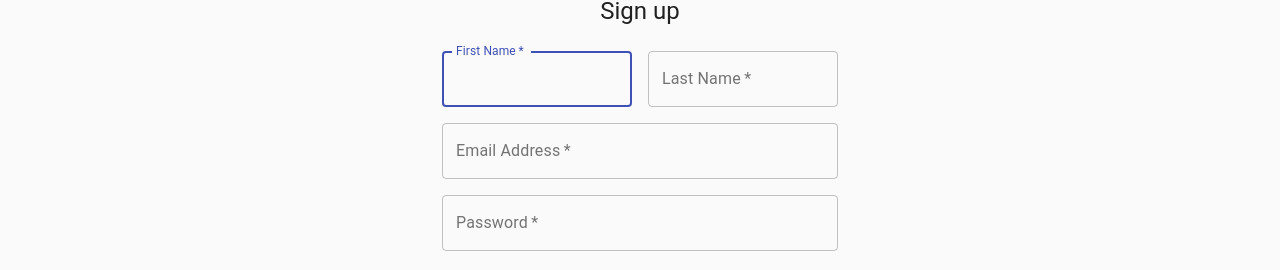
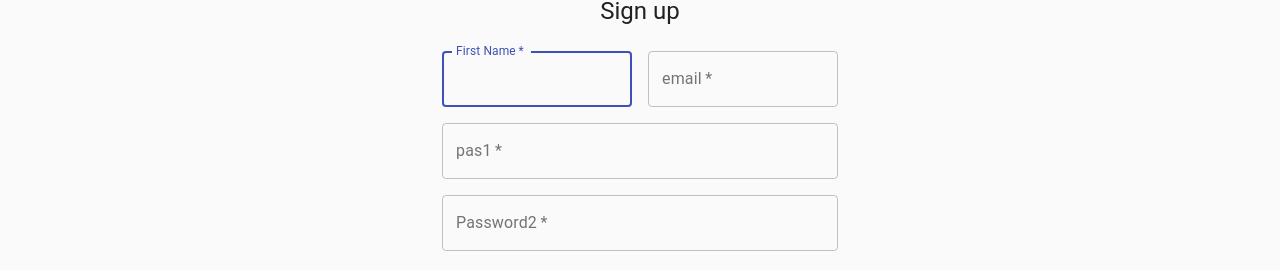
Before and after one commit to sahinmurat/blog_react, a React (Create React App) app in the folder blog/: page /signup in a window 1280 px wide. Shown: the part 189-459 px from the top of the page. Built offline with nearby package versions, Linux system fonts and the light colour scheme.

Commit message:
register is done

```diff
--- a/blog/package.json
+++ b/blog/package.json
@@ -10,10 +10,12 @@
     "@testing-library/user-event": "^12.1.10",
     "axios": "^0.21.1",
     "formik": "^2.2.6",
+    "markdown-to-jsx": "^7.1.1",
     "react": "^17.0.1",
     "react-dom": "^17.0.1",
     "react-router-dom": "^5.2.0",
     "react-scripts": "4.0.1",
+    "typescript": "^4.1.3",
     "web-vitals": "^0.2.4"
   },
   "scripts": {
--- a/blog/src/Router/Router.js
+++ b/blog/src/Router/Router.js
@@ -6,6 +6,8 @@ import Footer from '../components/Footer'
 import Signin from "../pages/Signin";
 import Profile from "../pages/Profile";
 import Main from "../pages/Main";
+// import Blog from "../main/Blog";
+// import Culture from "../pages/Culture";
 
 function AppRouter() {
     return (
@@ -15,7 +17,9 @@ function AppRouter() {
                 <Route exact path='/signup' component={Signup} />
                 <Route exact path='/signin' component={Signin} />
                 <Route exact path='/profile' component={Profile} />
-                <Route exact path='/' component={Main} />
+                {/* <Route exact path='/blog' component={Blog} /> */}
+                {/* <Route exact path='/culture' component={Culture} /> */}
+
             </Switch>
             <Footer />
         </Router>
--- /dev/null
+++ b/blog/src/pages/Culture.js
@@ -0,0 +1,30 @@
+import React,{useEffect, useState} from 'react'
+import axios from 'axios'
+
+function Main() {
+    const [res, setRes] = useState('')
+    console.log(res)
+    useEffect( async () => {
+
+            const response = await axios.get('https://sahinblog.herokuapp.com/list')
+            .then(
+               (res)=>  setRes(res.data.results)
+            )
+            .catch(
+                (err)=> console.error(err)
+            )
+    }, [])
+
+    return (
+
+        <div>
+            {res ? <p>aa</p> : <p>bbb </p>}
+            {res ? res.map((neu) =>(
+                neu.category == 'Sport' ?  <img src = {neu.image} alt= 'photo' /> : <p> degil </p>
+            )) : <p>Loading...</p>}
+
+        </div>
+    )
+}
+
+export default Main
--- a/blog/src/pages/Profile.js
+++ b/blog/src/pages/Profile.js
@@ -1,11 +1,124 @@
-import React from 'react'
+// import * as React from 'react';
+// import { makeStyles } from '@material-ui/core/styles';
+// import CssBaseline from '@material-ui/core/CssBaseline';
+// import Grid from '@material-ui/core/Grid';
+// import Container from '@material-ui/core/Container';
+// import GitHubIcon from '@material-ui/icons/GitHub';
+// import FacebookIcon from '@material-ui/icons/Facebook';
+// import TwitterIcon from '@material-ui/icons/Twitter';
+// import Header from './Header';
+// import MainFeaturedPost from './MainFeaturedPost';
+// import FeaturedPost from './FeaturedPost';
+// import Main from './Main';
+// import Sidebar from './Sidebar';
+// import Footer from './Footer';
+// import post1 from './blog-post.1.md';
+// import post2 from './blog-post.2.md';
+// import post3 from './blog-post.3.md';
 
-function Profile() {
-    return (
-        <div>
-            Profile
-        </div>
-    )
-}
+// const useStyles = makeStyles((theme) => ({
+//   mainGrid: {
+//     marginTop: theme.spacing(3),
+//   },
+// }));
 
-export default Profile
+// const sections = [
+//   { title: 'Technology', url: '#' },
+//   { title: 'Design', url: '#' },
+//   { title: 'Culture', url: '#' },
+//   { title: 'Business', url: '#' },
+//   { title: 'Politics', url: '#' },
+//   { title: 'Opinion', url: '#' },
+//   { title: 'Science', url: '#' },
+//   { title: 'Health', url: '#' },
+//   { title: 'Style', url: '#' },
+//   { title: 'Travel', url: '#' },
+// ];
+
+// const mainFeaturedPost = {
+//   title: 'Title of a longer featured blog post',
+//   description:
+//     "Multiple lines of text that form the lede, informing new readers quickly and efficiently about what's most interesting in this post's contents.",
+//   image: 'https://source.unsplash.com/random',
+//   imageText: 'main image description',
+//   linkText: 'Continue reading…',
+// };
+
+// const featuredPosts = [
+//   {
+//     title: 'Featured post',
+//     date: 'Nov 12',
+//     description:
+//       'This is a wider card with supporting text below as a natural lead-in to additional content.',
+//     image: 'https://source.unsplash.com/random',
+//     imageText: 'Image Text',
+//   },
+//   {
+//     title: 'Post title',
+//     date: 'Nov 11',
+//     description:
+//       'This is a wider card with supporting text below as a natural lead-in to additional content.',
+//     image: 'https://source.unsplash.com/random',
+//     imageText: 'Image Text',
+//   },
+// ];
+
+// const posts = [post1, post2, post3];
+
+// const sidebar = {
+//   title: 'About',
+//   description:
+//     'Etiam porta sem malesuada magna mollis euismod. Cras mattis consectetur purus sit amet fermentum. Aenean lacinia bibendum nulla sed consectetur.',
+//   archives: [
+//     { title: 'March 2020', url: '#' },
+//     { title: 'February 2020', url: '#' },
+//     { title: 'January 2020', url: '#' },
+//     { title: 'November 1999', url: '#' },
+//     { title: 'October 1999', url: '#' },
+//     { title: 'September 1999', url: '#' },
+//     { title: 'August 1999', url: '#' },
+//     { title: 'July 1999', url: '#' },
+//     { title: 'June 1999', url: '#' },
+//     { title: 'May 1999', url: '#' },
+//     { title: 'April 1999', url: '#' },
+//   ],
+//   social: [
+//     { name: 'GitHub', icon: GitHubIcon },
+//     { name: 'Twitter', icon: TwitterIcon },
+//     { name: 'Facebook', icon: FacebookIcon },
+//   ],
+// };
+
+// export default function Profile() {
+//   const classes = useStyles();
+
+//   return (
+//     <React.Fragment>
+//       <CssBaseline />
+//       <Container maxWidth="lg">
+//         <Header title="Blog" sections={sections} />
+//         <main>
+//           <MainFeaturedPost post={mainFeaturedPost} />
+//           <Grid container spacing={4}>
+//             {featuredPosts.map((post) => (
+//               <FeaturedPost key={post.title} post={post} />
+//             ))}
+//           </Grid>
+//           <Grid container spacing={5} className={classes.mainGrid}>
+//             <Main title="From the firehose" posts={posts} />
+//             <Sidebar
+//               title={sidebar.title}
+//               description={sidebar.description}
+//               archives={sidebar.archives}
+//               social={sidebar.social}
+//             />
+//           </Grid>
+//         </main>
+//       </Container>
+//       <Footer
+//         title="Footer"
+//         description="Something here to give the footer a purpose!"
+//       />
+//     </React.Fragment>
+//   );
+// }
--- a/blog/src/pages/Signup.js
+++ b/blog/src/pages/Signup.js
@@ -77,7 +77,7 @@
 // export default Signup
 
 
-import React from 'react';
+import React,  {useState} from 'react';
 import Avatar from '@material-ui/core/Avatar';
 import Button from '@material-ui/core/Button';
 import CssBaseline from '@material-ui/core/CssBaseline';
@@ -91,6 +91,7 @@ import LockOutlinedIcon from '@material-ui/icons/LockOutlined';
 import Typography from '@material-ui/core/Typography';
 import { makeStyles } from '@material-ui/core/styles';
 import Container from '@material-ui/core/Container';
+import axios from 'axios';
 
 function Copyright() {
   return (
@@ -127,6 +128,17 @@ const useStyles = makeStyles((theme) => ({
 
 export default function Signup() {
   const classes = useStyles();
+  const [username, setUsername] = useState('')
+  const [email, setEmail] = useState('')
+  const [password, setPassword] = useState('')
+  const [password2, setPassword2] = useState('')
+
+  const handleSubmit = () => {
+    axios.post('https://sahinblog.herokuapp.com/user/register', {
+      username:username , email:email, password:password, password2:password2
+    }).then((a)=> console.log(a))
+    .catch((a)=> console.log(a))
+  }
 
   return (
     <Container component="main" maxWidth="xs">
@@ -138,12 +150,13 @@ export default function Signup() {
         <Typography component="h1" variant="h5">
           Sign up
         </Typography>
-        <form className={classes.form} noValidate>
+        <form className={classes.form} noValidate  >
           <Grid container spacing={2}>
             <Grid item xs={12} sm={6}>
               <TextField
+              onChange = {(e)=> setUsername(e.target.value)}
                 autoComplete="fname"
-                name="firstName"
+                name="username"
                 variant="outlined"
                 required
                 fullWidth
@@ -154,33 +167,37 @@ export default function Signup() {
             </Grid>
             <Grid item xs={12} sm={6}>
               <TextField
+               onChange = {(e)=> setEmail(e.target.value)}
                 variant="outlined"
                 required
                 fullWidth
-                id="lastName"
-                label="Last Name"
+                id="email"
+                label=" email"
                 name="lastName"
                 autoComplete="lname"
               />
             </Grid>
             <Grid item xs={12}>
               <TextField
+               onChange = {(e)=> setPassword(e.target.value)}
                 variant="outlined"
                 required
                 fullWidth
-                id="email"
-                label="Email Address"
+                id="password1"
+                label="pas1"
                 name="email"
+                type="password"
                 autoComplete="email"
               />
             </Grid>
             <Grid item xs={12}>
               <TextField
+                 onChange = {(e)=> setPassword2(e.target.value)}
                 variant="outlined"
                 required
                 fullWidth
-                name="password"
-                label="Password"
+                name="password2"
+                label="Password2"
                 type="password"
                 id="password"
                 autoComplete="current-password"
@@ -194,7 +211,7 @@ export default function Signup() {
             </Grid>
           </Grid>
           <Button
-            type="submit"
+            onClick = {handleSubmit}
             fullWidth
             variant="contained"
             color="primary"
@@ -217,3 +234,9 @@ export default function Signup() {
     </Container>
   );
 }
+
+// #button onSubmit
+// onchange 4 usestate
+// onclick handlesubmit
+// axios.post
+// axios.getaxios.delete
--- /dev/null
+++ b/blog/src/react-app-env.d.ts
@@ -0,0 +1 @@
+/// <reference types="react-scripts" />
```
Also changed, not shown: blog/tsconfig.json (added, +26 -0 lines), 2 other files (tests, documents, lock files or other folders).
